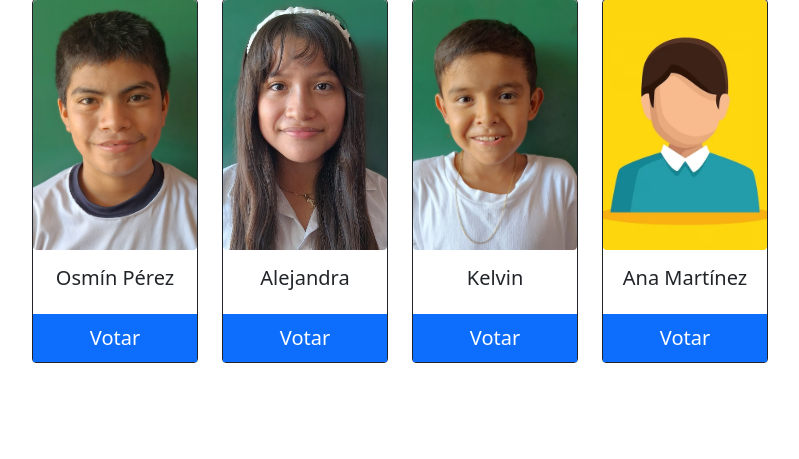
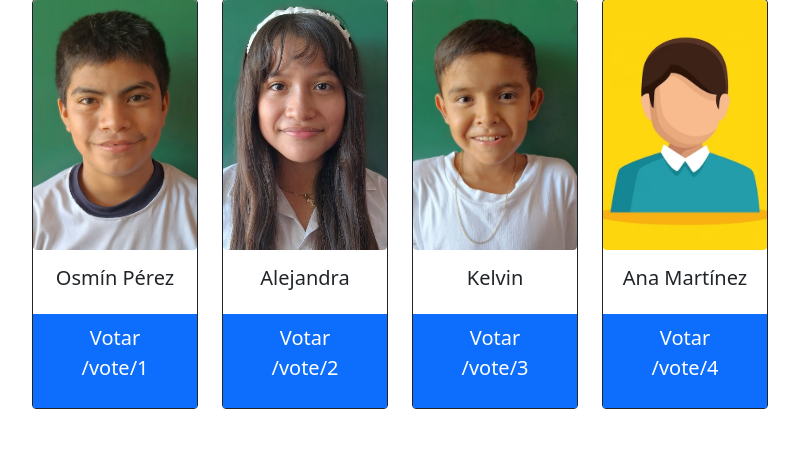
Before and after one commit to prof-saul/votacion, a Flask app: page /index in a window 1280 px wide. Shown: the part 183-642 px from the top of the page, without its empty margins (50-849 px from the left). Run offline with Flask 3, Linux system fonts and the light colour scheme; the visitor is signed in with stand-in values (Sample User, id 1).

Commit message:
Update index.html

```diff
--- a/templates/index.html
+++ b/templates/index.html
@@ -20,12 +20,13 @@
                     <div class="card-body text-center">
                         <h5 class="card-title">{{ candidate['name'] }}</h5>
                     </div>
-                    <form action="vote/{{ candidate['id'] }}" method="POST">
+                    <form action="/vote/{{ candidate['id'] }}" method="POST">
                         <div class="d-grid gap-2">
                         <button type="submit"
                                 class="btn btn-primary btn-lg"
                                 {% if voted %}disabled{% endif %}>
                             Votar
+                            <p>/vote/{{ candidate['id'] }}</p>
                         </button>
                     </div>
                     </form>
```
